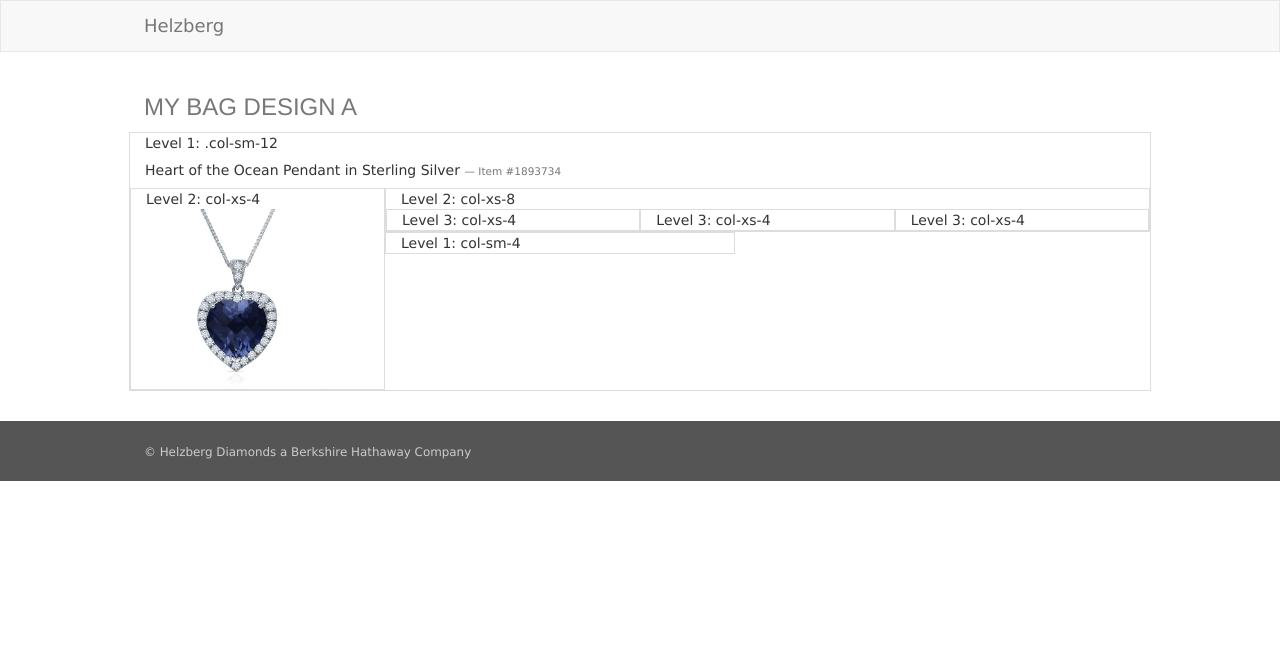
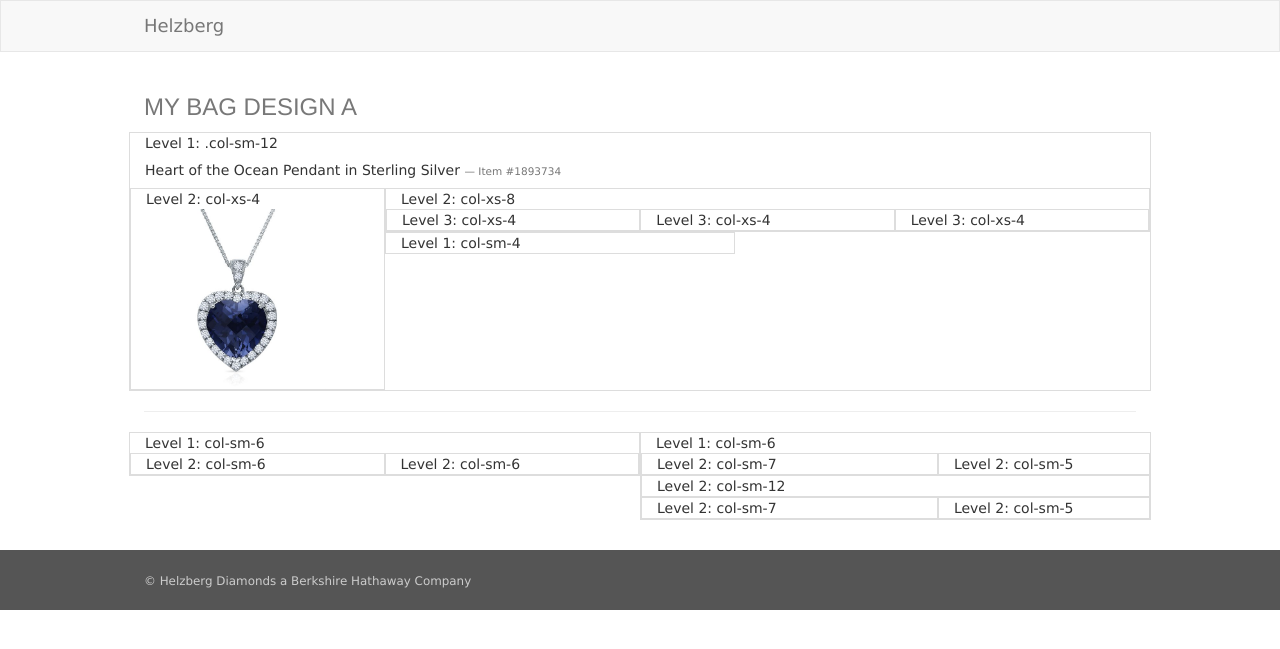
Before and after one commit to Highway22Creative/Helzberg, a Jekyll site: the page built from design-a/my-bag.html, in a window 1280 px wide. Shown: the top 649 px of the page. Built offline with Jekyll 4.4.1, drawn with Linux system fonts in a browser that asks for light colours.

Commit message:
build my bag grid

```diff
--- a/design-a/my-bag.html
+++ b/design-a/my-bag.html
@@ -43,8 +43,44 @@ design: design-a
           </div>
         </div>
       </div>
-
-
+      <hr>
+      <div class="row">
+        <div class="col-sm-6" style="border: 1px solid #ddd;">
+          Level 1: col-sm-6
+          <div class="row">
+            <div class="col-sm-6" style="border: 1px solid #ddd;">
+              Level 2: col-sm-6
+            </div>
+            <div class="col-sm-6" style="border: 1px solid #ddd;">
+              Level 2: col-sm-6
+            </div>
+          </div>
+        </div>
+        <div class="col-sm-6" style="border: 1px solid #ddd;">
+          Level 1: col-sm-6
+          <div class="row">
+            <div class="col-sm-7" style="border: 1px solid #ddd;">
+              Level 2: col-sm-7
+            </div>
+            <div class="col-sm-5" style="border: 1px solid #ddd;">
+              Level 2: col-sm-5
+            </div>
+          </div>
+          <div class="row">
+            <div class="col-sm-12" style="border: 1px solid #ddd;">
+              Level 2: col-sm-12
+            </div>
+          </div>
+          <div class="row">
+            <div class="col-sm-7" style="border: 1px solid #ddd;">
+              Level 2: col-sm-7
+            </div>
+            <div class="col-sm-5" style="border: 1px solid #ddd;">
+              Level 2: col-sm-5
+            </div>
+          </div>
+        </div>
+      </div>
              <!--  <div class="row">
                 <div class="col-xs-6" style="border: 1px solid #ddd;">
                   Level 2: .col-xs-4
```
